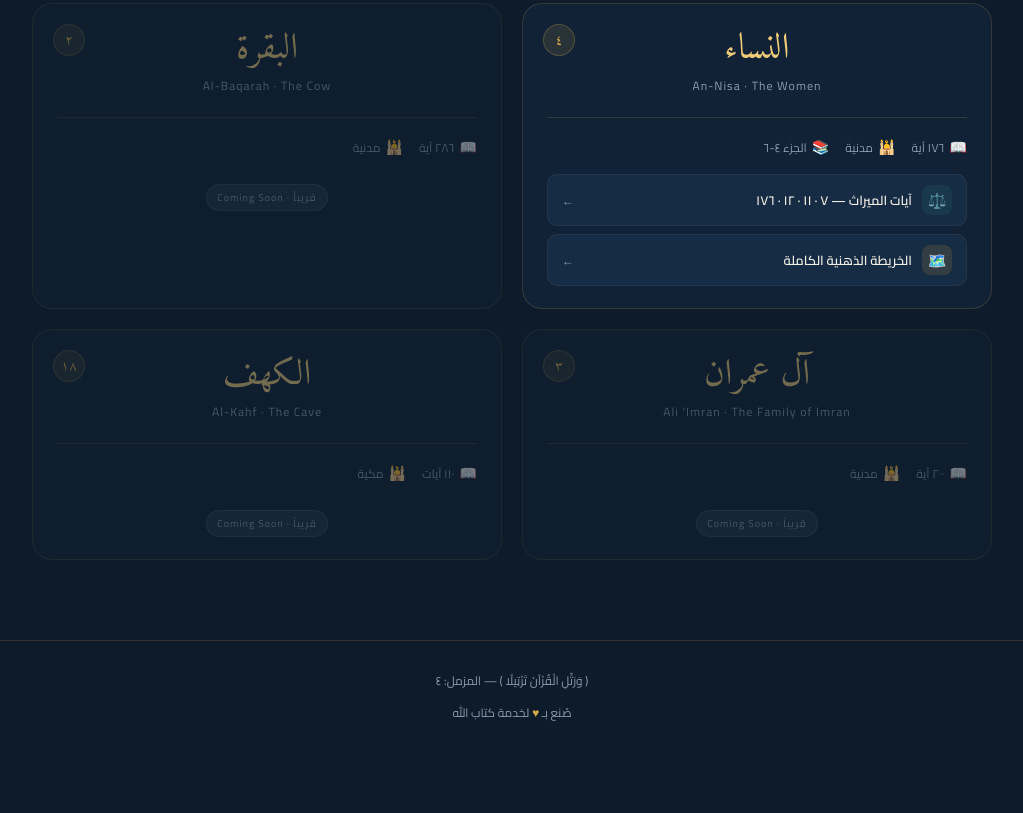
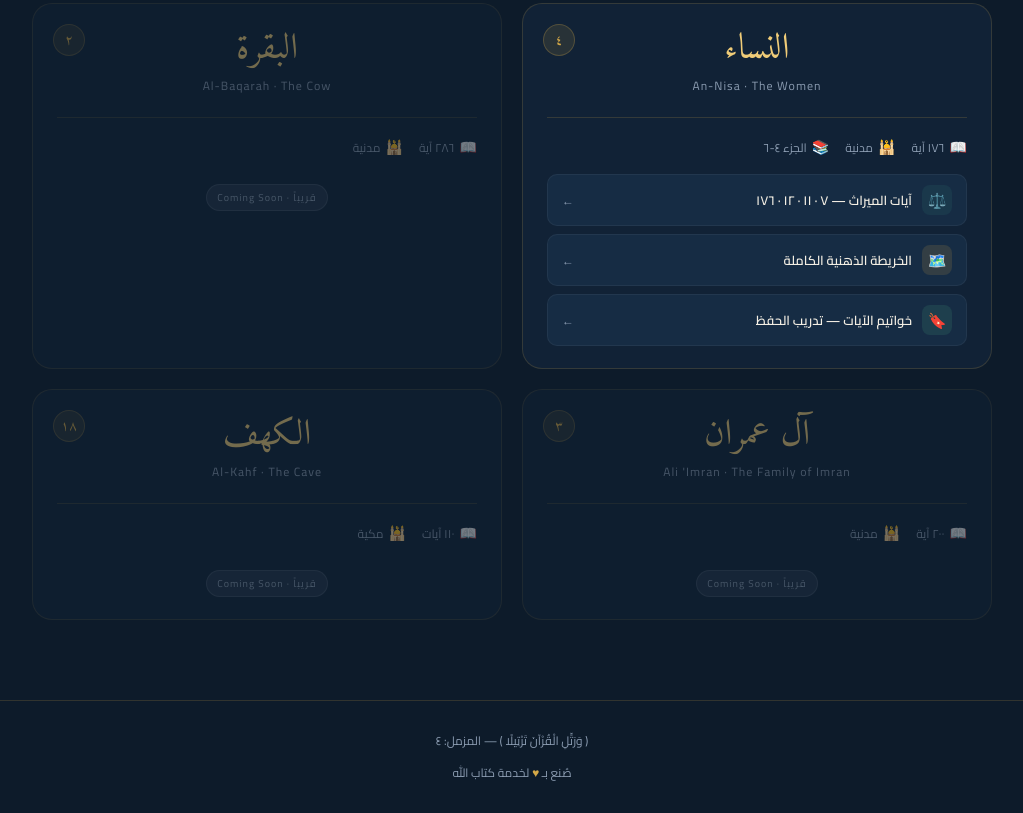
Before and after one commit to JasminMA/quran-study, a plain HTML site: page index.html in a window 1280 px wide. Shown: the part 1023-1836 px from the top of the page, without its empty margins (128-1151 px from the left). Before the commit the page ends 1776 px from the top, so only its background shows below. Drawn offline with Linux system fonts and the light colour scheme.

Commit message:
اضافة رابط صفحة خواتيم الآيات في الصفحة الرئيسية

```diff
--- a/index.html
+++ b/index.html
@@ -348,6 +348,11 @@ footer span { color: var(--gold); }
             الخريطة الذهنية الكاملة
             <span class="page-link-arrow">←</span>
           </a>
+          <a href="nisa-khawatim.html" class="page-link">
+            <span class="page-link-icon" style="background:rgba(76,175,130,0.15)">🔖</span>
+            خواتيم الآيات — تدريب الحفظ
+            <span class="page-link-arrow">←</span>
+          </a>
         </div>
       </div>
     </div>
```
